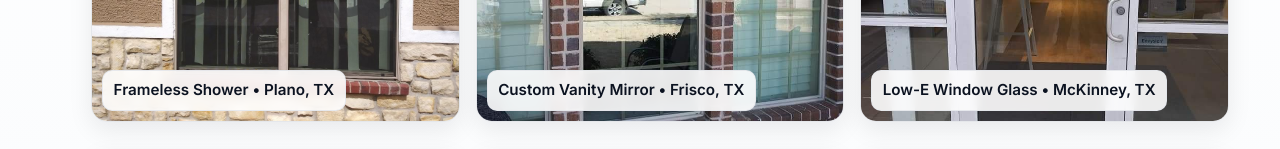
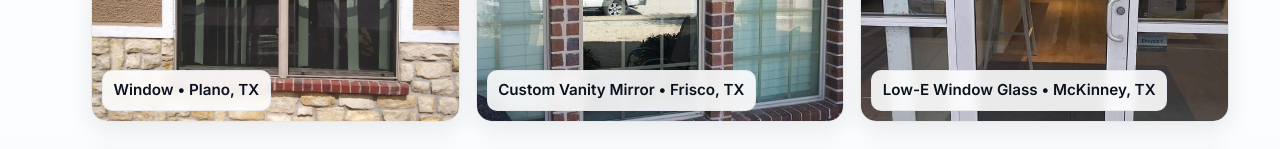
Before and after one commit to thehoho/alexsglassco-demo, a plain HTML site: page index.html in a window 1280 px wide. Shown: the part 2949-3098 px from the top of the page. Drawn offline with Linux system fonts and the light colour scheme.

Commit message:
Update index.html

```diff
--- a/index.html
+++ b/index.html
@@ -477,17 +477,17 @@
                 href="images/proj-1.jpg"
                 class="g-link"
                 data-gallery="projects"
-                data-caption="Frameless Shower • Plano, TX"
+                data-caption="Window • Plano, TX"
               >
                 <figure class="g-figure">
                   <img
                     src="images/proj-1.jpg"
-                    alt="Frameless shower with chrome hinges"
+                    alt="Window"
                     loading="lazy"
                     decoding="async"
                   />
                   <figcaption class="g-cap">
-                    Frameless Shower • Plano, TX
+                    Window • Plano, TX
                   </figcaption>
                 </figure>
               </a>
```
